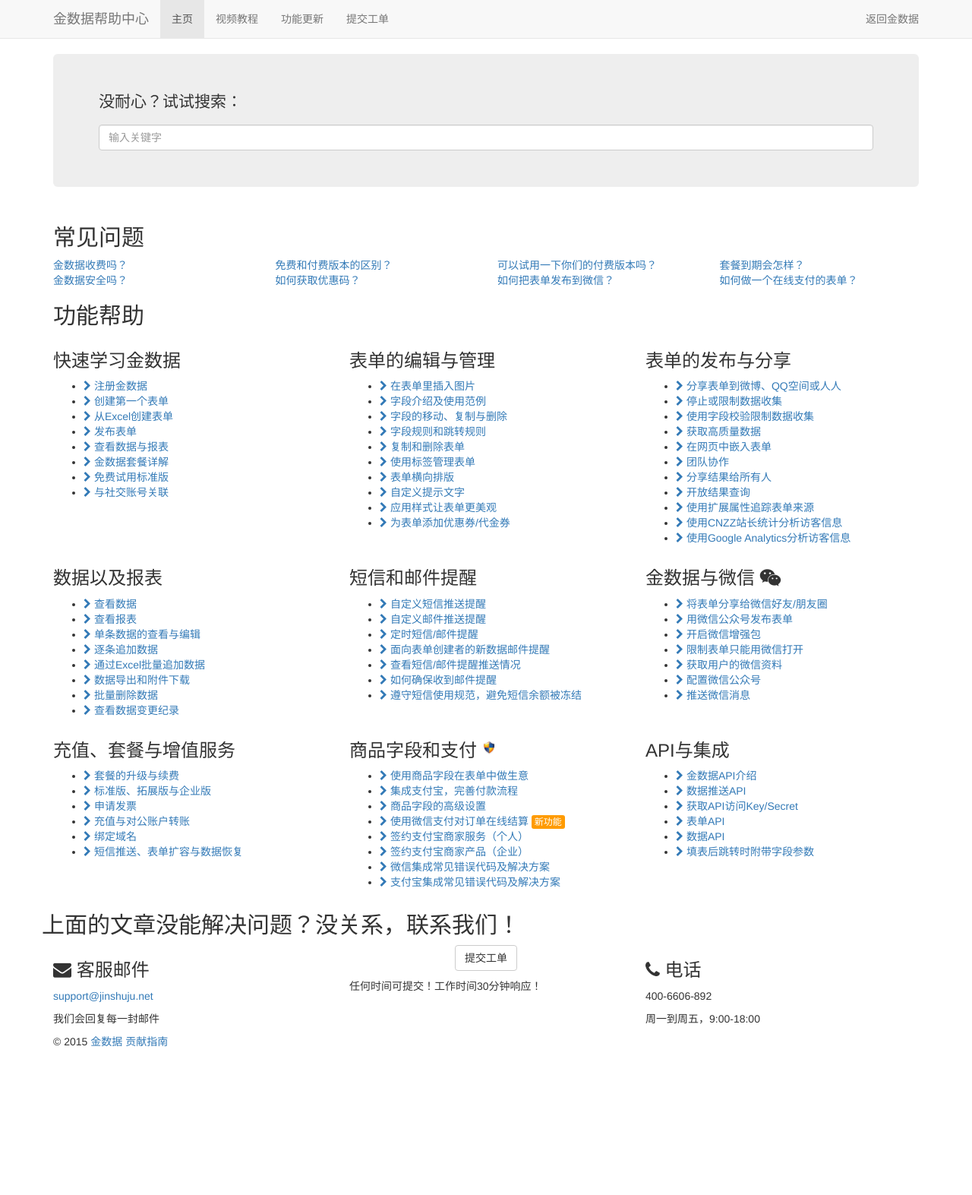
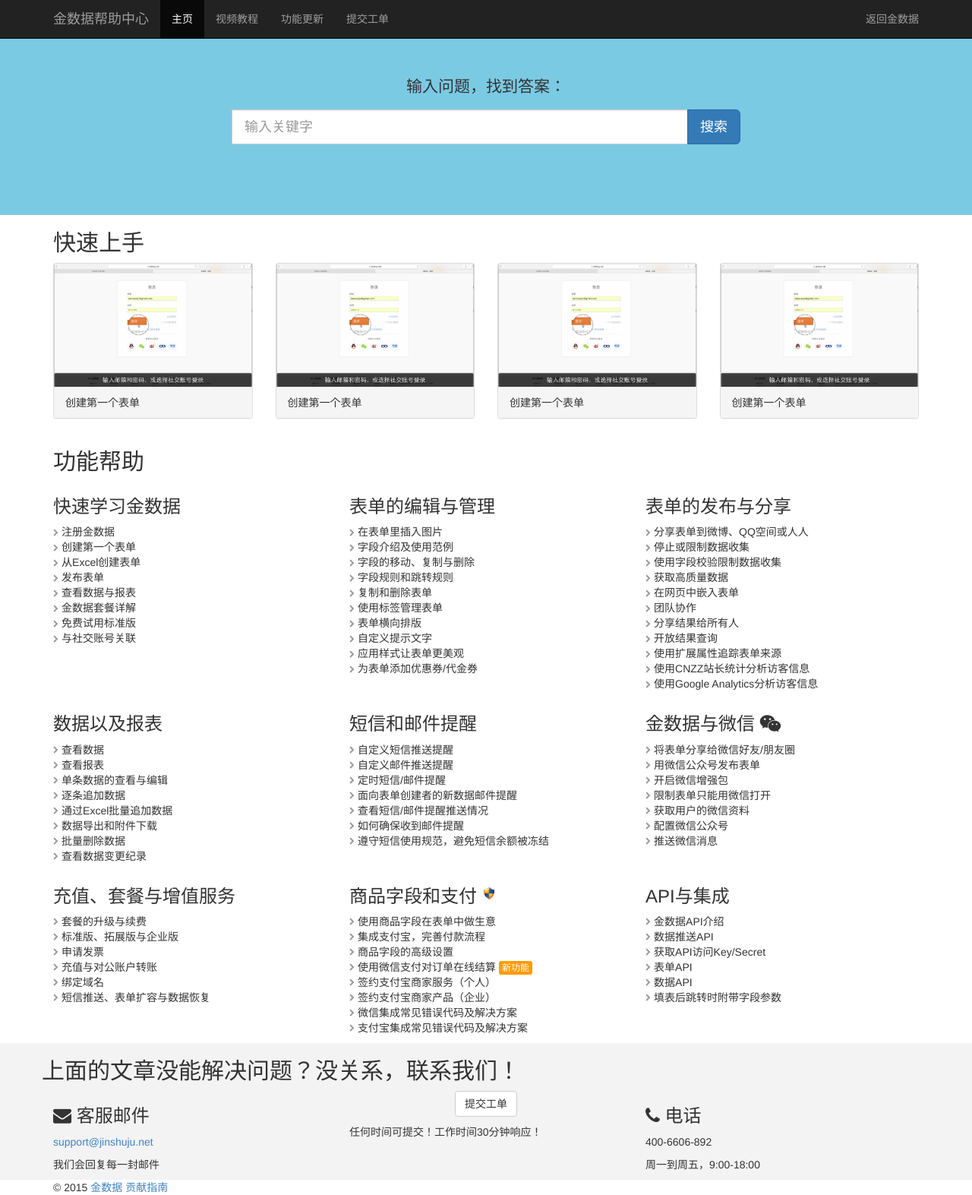
Before and after one commit to jinshuju/help.jinshuju.net, a Jekyll site: the page built from index.html, in a window 1280 px wide. Shown: the whole page at 76% size. Built offline with Jekyll 4.4.1, drawn with Linux system fonts in a browser that asks for light colours; nearby versions of some CDN libraries; Markdown is read by kramdown in place of the engine named in the settings; before the commit the page ends 1381 px from its top, so only the background shows below that.

Commit message:
add videos

```diff
--- /dev/null
+++ b/_data/videos.yml
@@ -0,0 +1,19 @@
+- id: create-form
+  title: 创建第一个表单
+  url: http://1456.vod.myqcloud.com/1456_e889435a359711e5bfef41cf196d4e1b.f40.mp4
+  poster: /images/posters/create-form.png
+
+- id: create-form
+  title: 创建第一个表单
+  url: http://1456.vod.myqcloud.com/1456_e889435a359711e5bfef41cf196d4e1b.f40.mp4
+  poster: /images/posters/create-form.png
+
+- id: create-form
+  title: 创建第一个表单
+  url: http://1456.vod.myqcloud.com/1456_e889435a359711e5bfef41cf196d4e1b.f40.mp4
+  poster: /images/posters/create-form.png
+
+- id: create-form
+  title: 创建第一个表单
+  url: http://1456.vod.myqcloud.com/1456_e889435a359711e5bfef41cf196d4e1b.f40.mp4
+  poster: /images/posters/create-form.png
--- /dev/null
+++ b/_includes/search.html
@@ -0,0 +1,25 @@
+<div class="searchbox">
+  <div class="container">
+    <div class="jumbotron">
+      <div class="row">
+        <div class="col-md-8 col-md-offset-2">
+              <div class="search text-center">
+                <p>输入问题，找到答案：</p>
+
+                <form role="search" method="get" class="form" action="https://www.google.com/search">
+                  <div class="form-group">
+                    <div class="input-group">
+                      <input type="hidden" name="sitesearch" value="help.jinshuju.net">
+                      <input type="search" value="" name="q" class="input-lg form-control" placeholder="输入关键字">
+                      <span class="input-group-btn">
+                        <input type="submit" value="搜索" class="btn btn-primary btn-lg" />
+                      </span>
+                    </div>
+                  </div>
+                </form>
+              </div>
+        </div>
+      </div>
+    </div>
+  </div>
+</div>
--- /dev/null
+++ b/_includes/videos-home.html
@@ -0,0 +1,19 @@
+<div class="container">
+  <div class="row">
+    <div class="col-md-12">
+      <h2>快速上手</h2>
+    </div>
+  </div>
+  <div class="row">
+    {% for v in site.data.videos limit:8 %}
+      <div class="col-md-3 col-xs-6">
+        <div class="panel panel-default">
+          <div class="panel-body">
+            <img class="img-responsive" src="{{ v.poster }}">
+          </div>
+          <div class="panel-footer">{{ v.title }}</div>
+        </div>
+      </div>
+    {% endfor %}
+  </div>
+</div>
--- a/_layouts/default.html
+++ b/_layouts/default.html
@@ -17,7 +17,7 @@
     </head>
     <body>
       <!-- Static navbar -->
-      <nav class="navbar navbar-default navbar-static-top">
+      <nav class="navbar navbar-inverse navbar-static-top">
         <div class="container">
           <div class="navbar-header">
             <button type="button" class="navbar-toggle collapsed" data-toggle="collapse" data-target="#navbar" aria-expanded="false" aria-controls="navbar">
--- a/css/main.scss
+++ b/css/main.scss
@@ -4,12 +4,55 @@
 @charset "utf-8";
 
 
-$font-family-thin: "Pingfang SC", "Helvetica Neue", "Microsoft Yahei", Helvetica, Arial, "Hiragino Sans GB", "Microsoft Sans Serif", "WenQuanYi Micro Hei", sans;
+$font-family-thin: "Helvetica Neue", "Microsoft Yahei", Helvetica, Arial, "Hiragino Sans GB", "Microsoft Sans Serif", "WenQuanYi Micro Hei", sans;
+$font-family-base: $font-family-thin;
+$link-color: #4183C4;
+$link-hover-color: #689cd0;
+$link-hover-decoration: none;
+$jumbotron-bg: transparent;
 
-$font-family-base: $font-family-thin;
+$navbar-margin-bottom: 0px;
+
+$panel-body-padding: 0px;
+
+$searchbox-bg: #7ACAE4;
+
 
 @import 'bootstrap/bootstrap';
+
+* { margin: 0; padding: 0; }
+
+body {
+  -webkit-font-smoothing: antialiased;
+  color: #333;
+}
+
+footer {
+  background-color: #f3f3f3;
+}
 
 .post img {
   @include img-responsive;
 }
+
+.posts {
+  li {
+    list-style-type: none;
+    a {
+      color: #333;
+      i {
+        font-size: 10px; color: #9C9C9C; vertical-align: middle;
+      }
+      &:hover {
+        color: #4A90E2;
+        i {
+          color: #4A90E2;
+        }
+      }
+    }
+  }
+}
+
+.searchbox {
+  background-color: $searchbox-bg;
+}
--- a/index.html
+++ b/index.html
@@ -3,33 +3,9 @@
 title: "金数据帮助中心"
 ---
 
-<div class="container">
-  <div class="jumbotron">
-    <div class="search">
-      <p>没耐心？试试搜索：</p>
+{% include search.html %}
 
-      <form role="search" method="get" class="form-search-home" action="https://www.google.com/search">
-          <input type="search" value="" name="q" class="search-field form-control" placeholder="输入关键字">
-          <input type="hidden" name="sitesearch" value="help.jinshuju.net">
-        </form>
-  </div>
-  </div>
-</div>
-
-<div class="container">
-  <div class="row">
-    <div class="col-md-12">
-      <h2>常见问题</h2>
-    </div>
-  </div>
-  <div class="row">
-    {% for faq in site.data.faqs limit:8 %}
-      <div class="col-md-3">
-      <a href="/categories/faq.html#{{ faq.id }}"><span>{{ faq.question }}</span></a>
-      </div>
-    {% endfor %}
-  </div>
-</div>
+{% include videos-home.html %}
 
 <div class="container">
 
@@ -46,7 +22,7 @@
       </div>
       <div class="row">
       {% endif %}
-        <div class="col-md-4 col-sm-6">
+        <div class="col-md-4 col-sm-6 col-xs-12">
           <div class="category">
             <h3>
               {{ cat[1] }}
@@ -78,7 +54,7 @@
   </div>
 </div>
 
-
+<footer>
   <div class="container">
     <div class="row">
       <h2>上面的文章没能解决问题？没关系，联系我们！</h2>
@@ -108,7 +84,7 @@
 
     </div>
   </div>
-
+</footer>
 
 <script type="text/javascript">
   $(function(){
```
Also changed, not shown: _includes/faq.html (added, +14 -0 lines), images/posters/create-form.png (added). Lines whose indentation alone changed are shown as unchanged.
